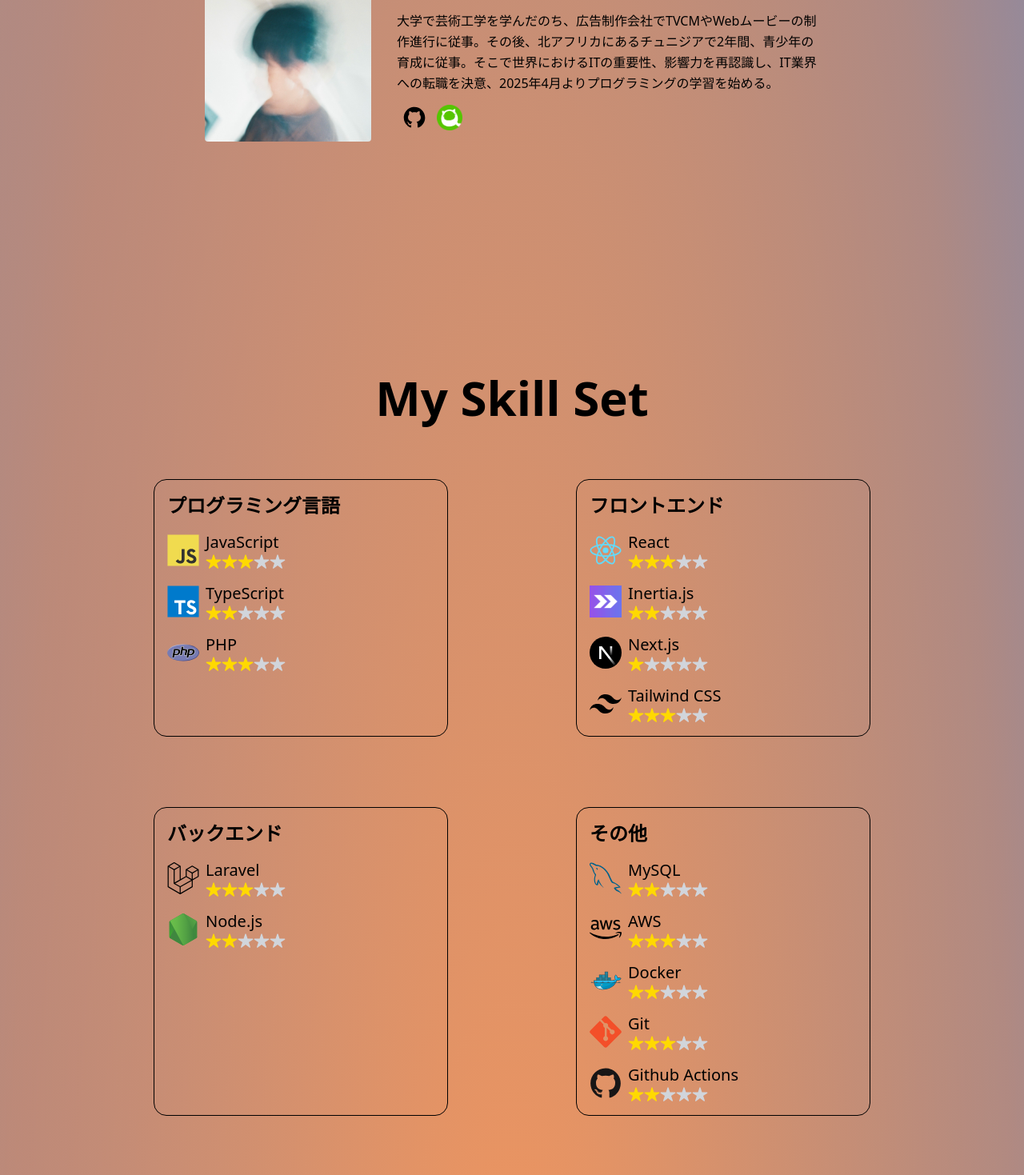
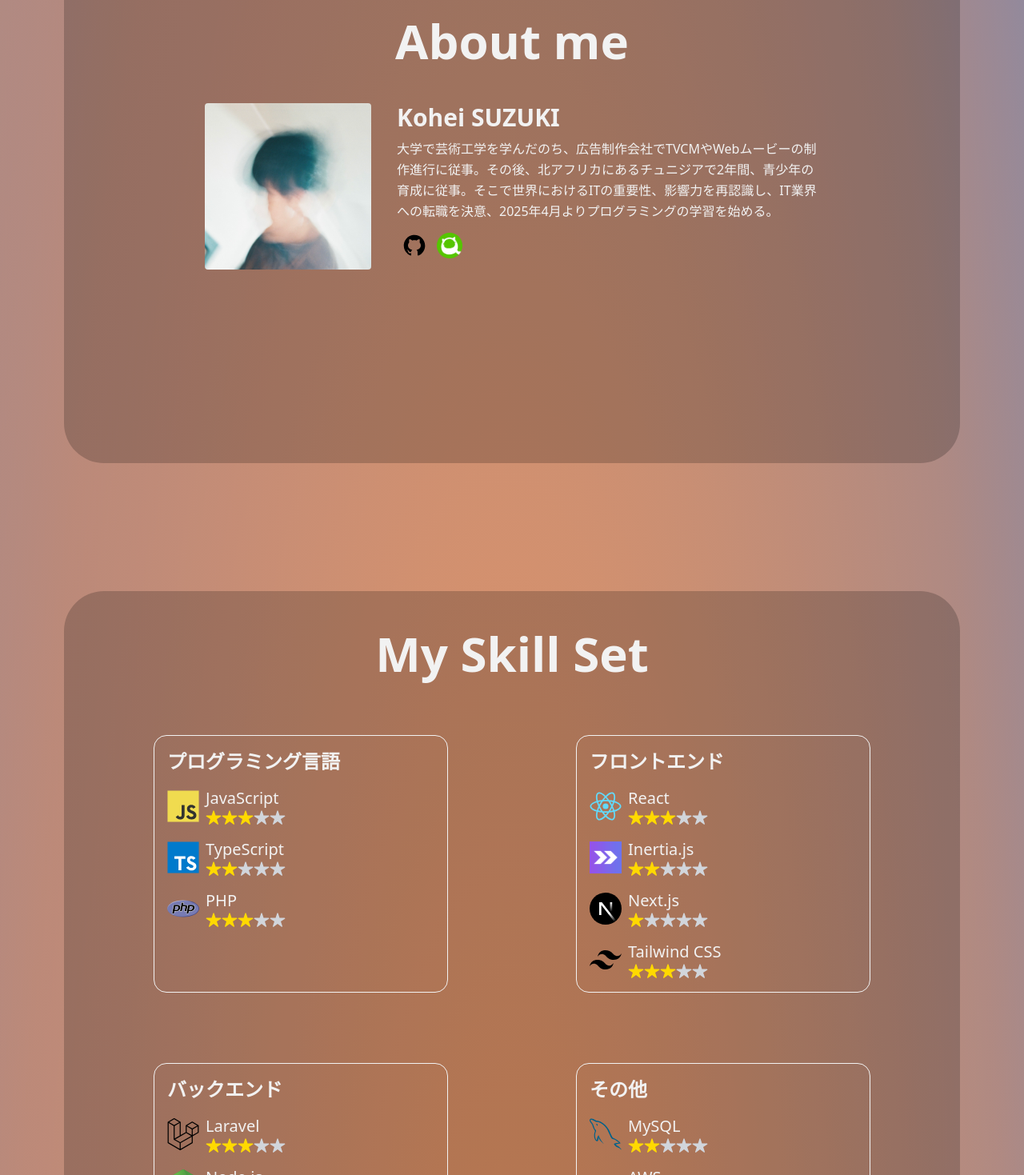
Before and after one commit to sookoo19/Portfolio, a React (Vite) app in the folder portfolio/: page / in a window 1280 px wide. Shown: the part 1181-2650 px from the top of the page at 80% size. Built offline with nearby package versions, Linux system fonts and the light colour scheme.

Commit message:
文字の色変更

```diff
--- a/portfolio/src/components/AnotherSkillSheet.tsx
+++ b/portfolio/src/components/AnotherSkillSheet.tsx
@@ -15,10 +15,10 @@
     <div className={`flex flex-row items-center justify-center ${className}`}>
       {src && <img src={src} alt={name} className='h-10 w-10 mr-2' />}
       <div className='flex flex-col'>
-        <figcaption className='text-xl text-black text-left select-none'>
+        <figcaption className='text-xl text-[#f2f2f2] text-left select-none'>
           {name}
         </figcaption>
-        <div className='text-sm text-black text-left'>{dis}</div>
+        <div className='text-sm text-[#f2f2f2] text-left'>{dis}</div>
       </div>
     </div>
   );
--- a/portfolio/src/components/MoveIcon.tsx
+++ b/portfolio/src/components/MoveIcon.tsx
@@ -81,7 +81,7 @@
 
         {name && (
           <figcaption
-            className='text-sm lg:text-lg text-white whitespace-nowrap select-none '
+            className='text-sm lg:text-lg text-[#f2f2f2] whitespace-nowrap select-none '
             style={{
               textShadow: '0 2px 6px rgba(23, 23, 23, 0.6)',
             }}
--- a/portfolio/src/components/SkillSheet.tsx
+++ b/portfolio/src/components/SkillSheet.tsx
@@ -22,7 +22,7 @@
     <div className={`flex flex-row items-center justify-center ${className}`}>
       {src && <img src={src} alt={name} className='h-10 w-10 mr-2' />}
       <div className='flex flex-col'>
-        <figcaption className='text-xl text-black text-left select-none'>
+        <figcaption className='text-xl text-[#f2f2f2] text-left select-none'>
           {name}
         </figcaption>
         <div className='flex flex-row'>
--- a/portfolio/src/main.tsx
+++ b/portfolio/src/main.tsx
@@ -105,6 +105,7 @@
           gradientX.set(e.clientX / window.innerWidth);
           gradientY.set(e.clientY / window.innerHeight);
         }}
+        className='space-y-20 md:space-y-40 pb-40'
       >
         <App />
         <div id='intro'>
--- a/portfolio/src/pages/Intro.tsx
+++ b/portfolio/src/pages/Intro.tsx
@@ -1,9 +1,9 @@
 export default function Intro() {
   return (
-    <div className='p-4 min-h-screen flex items-center justify-center'>
+    <div className='p-4 min-h-screen flex items-center justify-center bg-black/20 rounded-[50px] lg:mx-20'>
       <div className='w-full max-w-3xl mx-auto flex flex-col items-center gap-8 md:gap-12'>
         {/* About me タイトル */}
-        <h1 className='text-4xl md:text-6xl font-bold whitespace-nowrap text-center'>
+        <h1 className='text-4xl md:text-6xl text-[#f2f2f2] font-bold whitespace-nowrap text-center'>
           About me
         </h1>
 
@@ -21,11 +21,11 @@
 
           {/* 名前と説明 */}
           <div className='flex flex-col gap-2 flex-1'>
-            <h2 className='text-2xl md:text-3xl font-bold text-center md:text-left'>
+            <h2 className='text-2xl md:text-3xl text-[#f2f2f2] font-bold text-center md:text-left'>
               Kohei SUZUKI
             </h2>
 
-            <p className='text-sm md:text-base leading-relaxed text-left'>
+            <p className='text-sm md:text-base text-[#f2f2f2] leading-relaxed text-left'>
               大学で芸術工学を学んだのち、広告制作会社でTVCMやWebムービーの制作進行に従事。その後、北アフリカにあるチュニジアで2年間、青少年の育成に従事。そこで世界におけるITの重要性、影響力を再認識し、IT業界への転職を決意、2025年4月よりプログラミングの学習を始める。
             </p>
 
--- a/portfolio/src/pages/Profile.tsx
+++ b/portfolio/src/pages/Profile.tsx
@@ -10,7 +10,7 @@
   };
 
   return (
-    <div className='p-4 min-h-screen flex items-center justify-center'>
+    <div className='p-4 pb-10  min-h-screen flex items-center justify-center text-[#f2f2f2] bg-black/20 rounded-[50px] lg:mx-20'>
       <div className='w-full max-w-4xl mx-auto flex flex-col items-center'>
         <h1 className='my-8 text-4xl md:text-6xl font-bold whitespace-nowrap'>
           Profile
--- a/portfolio/src/pages/Skill.tsx
+++ b/portfolio/src/pages/Skill.tsx
@@ -3,14 +3,14 @@
 
 export default function Skill() {
   return (
-    <div className='p-4 min-h-screen flex items-center justify-center'>
+    <div className='p-4 pb-10 min-h-screen flex items-center justify-center bg-black/20 rounded-[50px] lg:mx-20'>
       <div className='w-full max-w-4xl mx-auto flex flex-col md:px-5 lg:px-0 md:gap-8'>
-        <h1 className='my-8 text-4xl md:text-6xl font-bold text-center whitespace-nowrap'>
+        <h1 className='my-8 text-4xl md:text-6xl text-[#f2f2f2] font-bold text-center whitespace-nowrap'>
           My Skill Set
         </h1>
         <div className='flex flex-col justify-center md:flex-row md:space-x-30 lg:space-x-40'>
-          <div className='w-full flex flex-col items-start space-y-4 border rounded-2xl p-4 my-2'>
-            <h2 className='text-2xl font-bold'>プログラミング言語</h2>
+          <div className='w-full flex flex-col items-start space-y-4 border border-[#f2f2f2] rounded-2xl p-4 my-2'>
+            <h2 className='text-2xl text-[#f2f2f2] font-bold'>プログラミング言語</h2>
             <SkillSheet
               name='JavaScript'
               src='/images/javascript-original.svg'
@@ -23,8 +23,8 @@
             />
             <SkillSheet name='PHP' src='/images/php-original.svg' level={3} />
           </div>
-          <div className='w-full flex flex-col items-start space-y-4 border rounded-2xl p-4 my-2'>
-            <h2 className='text-2xl font-bold'>フロントエンド</h2>
+          <div className='w-full flex flex-col items-start space-y-4 border border-[#f2f2f2] rounded-2xl p-4 my-2'>
+            <h2 className='text-2xl text-[#f2f2f2] font-bold'>フロントエンド</h2>
             <SkillSheet
               name='React'
               src='/images/react-original.svg'
@@ -48,8 +48,8 @@
           </div>
         </div>
         <div className='flex flex-col justify-center md:flex-row md:space-x-30 lg:space-x-40 md:my-10'>
-          <div className='w-full flex flex-col items-start space-y-4 border rounded-2xl p-4 my-2'>
-            <h2 className='text-2xl font-bold'>バックエンド</h2>
+          <div className='w-full flex flex-col items-start space-y-4 border border-[#f2f2f2] rounded-2xl p-4 my-2'>
+            <h2 className='text-2xl text-[#f2f2f2] font-bold'>バックエンド</h2>
             <SkillSheet
               name='Laravel'
               src='/images/laravel-original.svg'
@@ -61,8 +61,8 @@
               level={2}
             />
           </div>
-          <div className='w-full flex flex-col items-start space-y-4 border rounded-2xl p-4 my-2'>
-            <h2 className='text-2xl font-bold'>その他</h2>
+          <div className='w-full flex flex-col items-start space-y-4 border border-[#f2f2f2] rounded-2xl p-4 my-2'>
+            <h2 className='text-2xl text-[#f2f2f2] font-bold'>その他</h2>
             <SkillSheet
               name='MySQL'
               src='/images/mysql-original.svg'
@@ -82,8 +82,8 @@
             />
           </div>
         </div>
-        <div className='w-full flex flex-col tems-start space-y-4 border rounded-2xl p-4 my-2'>
-          <h2 className='text-2xl font-bold'>プログラミング以外のスキル</h2>
+        <div className='w-full flex flex-col tems-start space-y-4 border border-[#f2f2f2] rounded-2xl p-4 my-2'>
+          <h2 className='text-2xl text-[#f2f2f2] font-bold'>プログラミング以外のスキル</h2>
           <div className='flex flex-col md:flex-row md:space-x-37 lg:space-x-57'>
             <div className='flex flex-col items-start space-y-4'>
               <SkillSheet
@@ -122,17 +122,17 @@
           </div>
         </div>
         <div className='mt-10 w-full max-w-3xl mx-auto flex flex-col items-center justify-center'>
-          <h2 className='text-xl font-bold text-center'>評価基準</h2>
-          <table className='w-full border-collapse my-4'>
+          <h2 className='text-xl text-[#f2f2f2] font-bold text-center'>評価基準</h2>
+          <table className='w-full border-collapse my-4 text-[#f2f2f2]'>
             <thead>
-              <tr className='border-b-2 border-gray-300' />
+              <tr className='border-b-2 border-gray-200' />
             </thead>
             <tbody>
               <tr className='border-b border-gray-200'>
                 <td className='py-3 pr-4'>
                   <SkillSheet level={1} size={20} />
                 </td>
-                <td className='pb-2 pt-3 pr-4'>
+                <td className='pb-2 pt-3 pr-4 '>
                   基礎レベル（本や公式ドキュメントで、基本的な概念や文法について学習）
                 </td>
               </tr>
@@ -170,7 +170,7 @@
               </tr>
             </tbody>
             <thead>
-              <tr className='border-b-2 border-gray-300' />
+              <tr className='border-b-2 border-gray-200' />
             </thead>
           </table>
         </div>
--- a/portfolio/src/pages/Work.tsx
+++ b/portfolio/src/pages/Work.tsx
@@ -6,7 +6,7 @@
   const [openTripostModal, setOpenTripostModal] = useState(false);
   const [openPortfolioModal, setOpenPortfolioModal] = useState(false);
   return (
-    <div className='p-4 min-h-screen flex items-center justify-center'>
+    <div className='p-4 text-[#f2f2f2] pb-10 min-h-screen flex items-center justify-center bg-black/20 rounded-[50px] lg:mx-20'>
       <div className='w-full max-w-4xl mx-auto flex flex-col items-center gap-4 md:gap-8'>
         <h1 className='text-4xl md:text-6xl font-bold whitespace-nowrap'>
           Works
```
